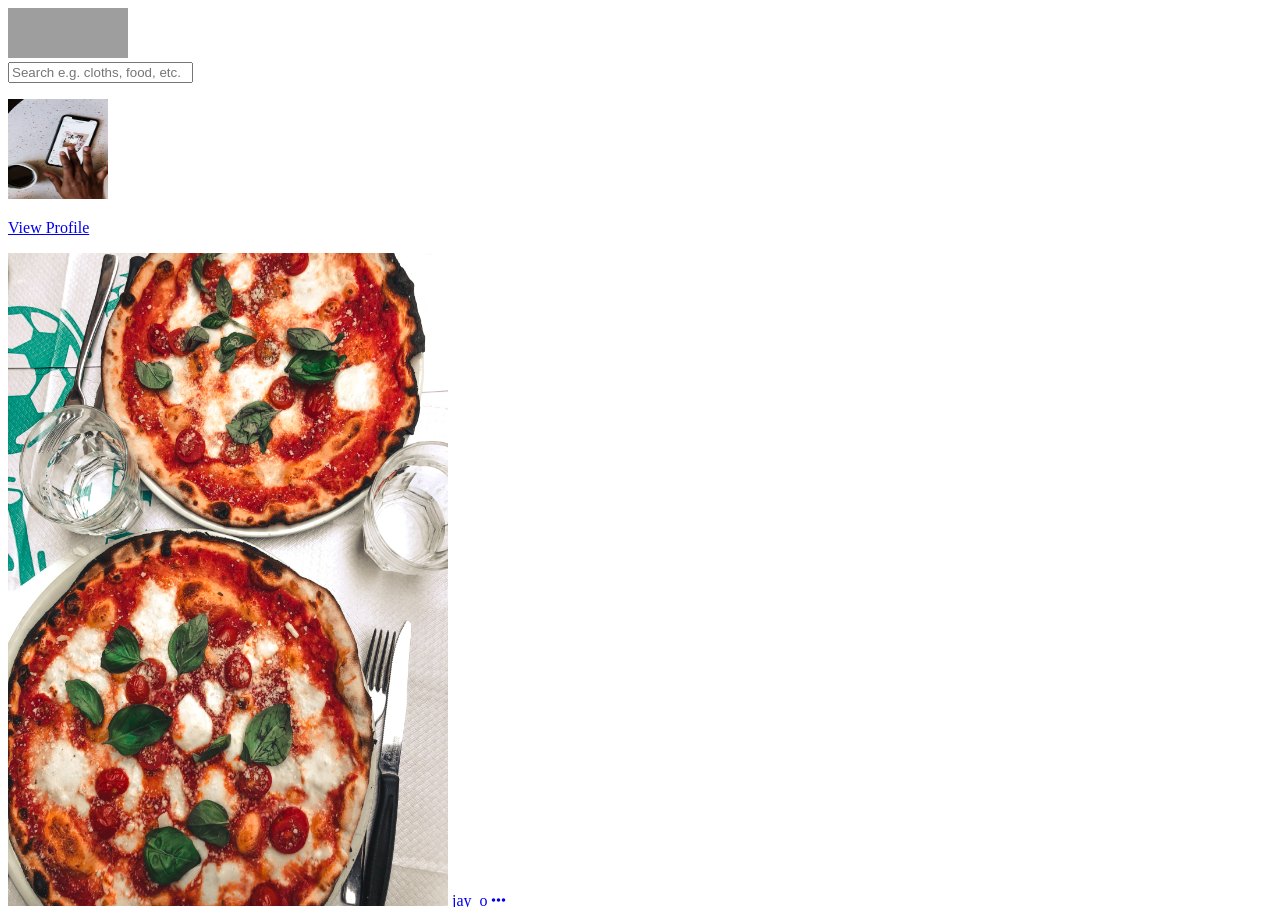
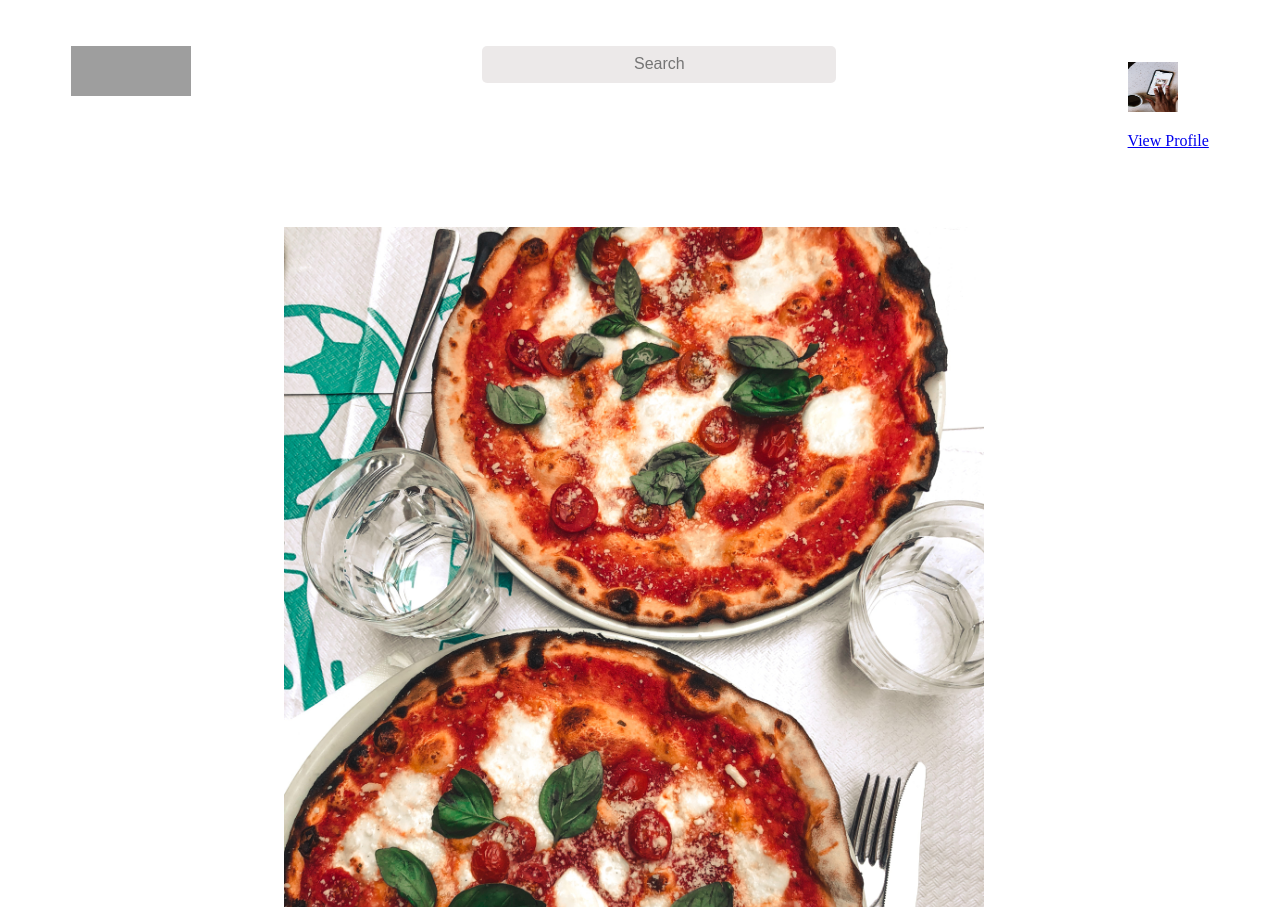
Before and after one commit to jerushaotieno/photo_app, a Django app: template instaclone/templates/index.html in a window 1280 px wide. Shown: the top 907 px of the page. Run offline with Django 3.2, Linux system fonts and the light colour scheme; the template is opened without the code that fills it, so the values that code supplies are empty; some libraries are stand-ins or nearby versions; grey boxes are pictures that could not be loaded.

Commit message:
add css styling to app

```diff
--- a/instaclone/templates/index.html
+++ b/instaclone/templates/index.html
@@ -2,19 +2,34 @@
 
 <!--  -->
 {% block content %} {{block.super}}
-<main>
-    <section>
-        <article id="post">
-            <div class="Instagram-card">
-                <div class="Instagram-card-header">
-                    <img src="/static/instaclone/media/pizza.jpg" class="Instagram-card-user-image" style="width: 440px; height: 653px;">
-                    <a class="Instagram-card-user-name" href="#"> jay_o </a>
-                    <a class="instagram-card-icon left" href="#"><i class="fa fa-ellipsis-h" aria-hidden="true"></i></a>
+
+<div class="container" style="padding-left: 20%; padding-right: 20%;">
+    <div class="container-row" style="padding: 3%;">
+        <img src="/static/instaclone/media/pizza.jpg" class="Instagram-card-user-image" style="width: 700px; height: 950px;">
+
+        <div class="Instagram-card-content">
+            <a class="instagram-card-icon" href="#"><i class="far fa-heart"></i></a>
+            <a class="instagram-card-icon" href="#"><i class="far fa-comment"></i></a>
+            <a class="instagram-card-icon left" href="#"><i class="far fa-bookmark"></i></a>
+            <p class="Likes">1,958 Likes</p>
+            <p>
+                <a class="Instagram-card-content-user" href="#">jay_O</a> Who wants some pizza?
+            </p>
+            <p><a class="comments" href="#">View all 99 comments</p>
+            <p><a class="user-comments" href="#">fine_babe</a> You just made me hungry...</p>
+
+
+            <div class="Instagram-card-footer">
+                <a class="footer-action-icons" href="#"><i class="fa fa-heart-o"></i></a>
+                <input class="comments-input" type="text" placeholder="Add a comment..." style="border-style:hidden; font-size: medium;">
             </div>
 
-                <div class="Instagram-card-image">
-                    <img src= "https://images.pexels.com/photos/8753752/pexels-photo-8753752.jpeg?auto=compress&cs=tinysrgb&h=750&w=1260" style="width: 440px; height: 653px;">
+            <p class="when" style="font-size: small; font-style:italic;">58 minutes ago</p>
         </div>
+    </div>
+
+    <div class="container-row" style="padding: 3%;">
+        <img src= "https://images.pexels.com/photos/8753752/pexels-photo-8753752.jpeg?auto=compress&cs=tinysrgb&h=750&w=1260" style="width: 700px; height: 950px;">
 
         <div class="Instagram-card-content">
             <a class="instagram-card-icon" href="#"><i class="far fa-heart"></i></a>
@@ -24,19 +39,20 @@
             <p>
                 <a class="Instagram-card-content-user" href="#">foodiecon</a> There's nothing like good food in a good restaurant!
             </p>
-                    <p class="comments">View all 345 comments</p>
+            <p><a class="comments" href="#">View all 345 comments</p>
             <p><a class="user-comments" href="#">blessed_by_Jah</a> Good food keeps the soul young, man. </p>
-                    <p class="date">19 MINUTES AGO</p>
-                    <hr>
-                </div>
+
 
             <div class="Instagram-card-footer">
                 <a class="footer-action-icons" href="#"><i class="fa fa-heart-o"></i></a>
-                    <input class="comments-input" type="text" placeholder="Add a comment...">
+                <input class="comments-input" type="text" placeholder="Add a comment..." style="border-style:hidden; font-size: medium;">
+            </div>
+
+            <p class="when" style="font-size: small; font-style:italic;">19 minutes ago</p>
+
+        </div>
     </div>
 
 </div>
-        </article>
-    </section>
-</main>
+
 {% endblock %}
--- a/instaclone/templates/navbar.html
+++ b/instaclone/templates/navbar.html
@@ -1,13 +1,13 @@
 {% load static %}
 <nav class="navbar navbar-inverse">
     <div class="container-fluid">
-        <div class="navbar-header">
-            <img src="https://upload.wikimedia.org/wikipedia/commons/thumb/2/2a/Instagram_logo.svg/840px-Instagram_logo.svg.png" height="50px" width="120px" id="logo">
+        <div class="navbar-header" style="display: flex; padding: 3% 5%; justify-content: space-between; ">
+            <img src="https://upload.wikimedia.org/wikipedia/commons/thumb/2/2a/Instagram_logo.svg/840px-Instagram_logo.svg.png" alt="Avatar" height="50px" width="120px" id="logo">
 
             <div class="col-sm-4 col-md-4 navbar-right">
                 <form class="navbar-form" role="search" action="{% url 'search' %}">
                     <div class="input-group">
-                        <input type="text" class="form-control" placeholder="Search e.g. cloths, food, etc." name="instasearch">
+                        <input type="text" class="form-control" placeholder="Search" style="text-align: center; font-size: medium; height: 35px; width: 350px; background-color: #e9e6e6d8; border-style: hidden; border-radius: 5px;" name="instasearch" >
                     </div>
                 </form>
             </div>
@@ -15,7 +15,7 @@
             <div class="col-sm-4 col-md-4 navbar-right">
                 <a href="{% url 'user_profile' %}">
                     <p>
-                        {% load static %} <img src="{% static "instaclone/media/instaclone1.jpg" %}" height="100px" width="100px" alt="navbar_pic"/>
+                        {% load static %} <img src="{% static "instaclone/media/instaclone1.jpg" %}" height="50px" width="50px" alt="navbar_pic"/>
                         <p>View Profile</p>
                     </p>
                 </a>
```
Also changed, not shown: instaclone/templates/search.html (+36 -0 lines). Lines whose indentation alone changed are shown as unchanged.
